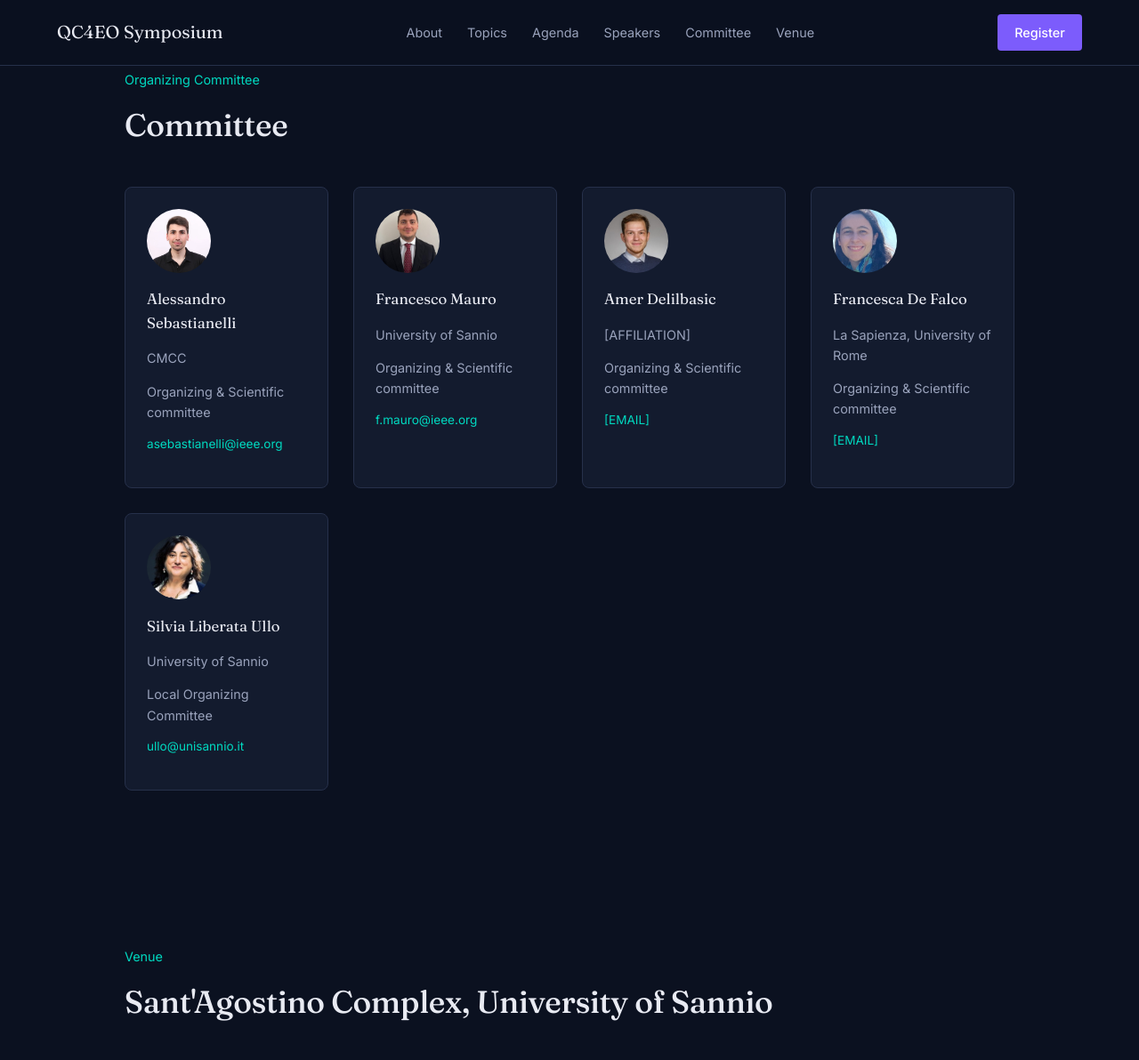
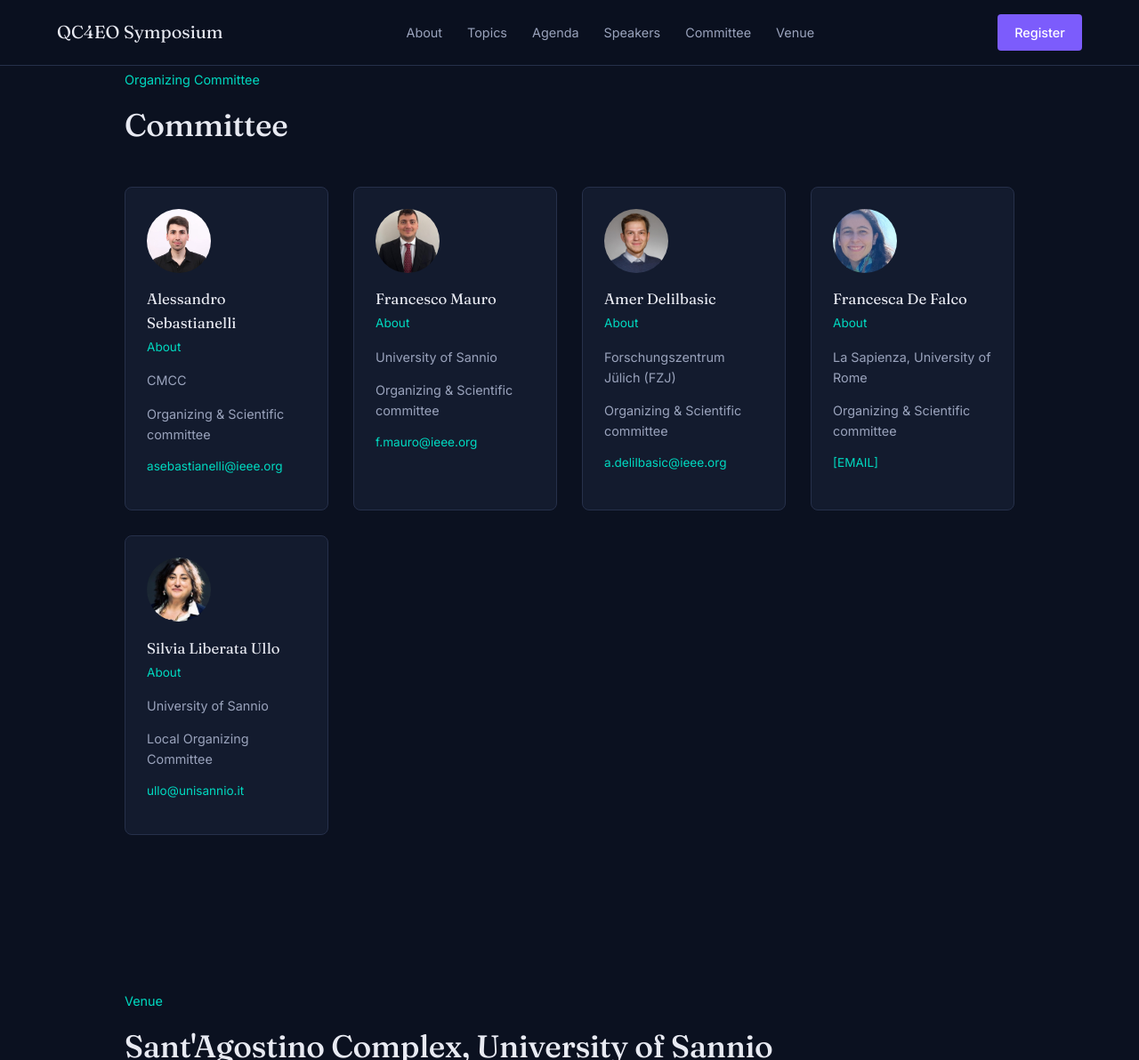
Before and after one commit to IEEE-QUEST-QC4EO/assembly-qc4eo-2026, a Jekyll site: the page built from index.md, in a window 1280 px wide and 1400 px high, scrolled down 3427 px, cut to the strip 0-1192 px from the top of the window. Shown: the whole strip at 89% size. Built offline with Jekyll 4.4.1, drawn with Linux system fonts in a browser that asks for light colours.

Commit message:
adding link

```diff
--- a/_config.yml
+++ b/_config.yml
@@ -20,26 +20,31 @@ organizers:
     role: "Organizing & Scientific committee"
     email: "asebastianelli@ieee.org"
     photo: "/assets/img/speakers/asebastianelli.png"
+    web: "https://alessandrosebastianelli.github.io/"
   - name: "Francesco Mauro"
     affiliation: "University of Sannio"
     email: "f.mauro@ieee.org"
     role: "Organizing & Scientific committee"
     photo: "/assets/img/speakers/fmauro.jpg"
+    web: "https://www.linkedin.com/in/f-mauro/"
   - name: "Amer Delilbasic"
-    affiliation: "[AFFILIATION]"
-    email: "[EMAIL]"
+    affiliation: "Forschungszentrum Jülich (FZJ)"
+    email: "a.delilbasic@ieee.org"
     role: "Organizing & Scientific committee"
     photo: "/assets/img/speakers/adelilbasic.jpg"
+    web: "https://www.linkedin.com/in/delilbasic"
   - name: "Francesca De Falco"
     affiliation: "La Sapienza, University of Rome"
     email: "[EMAIL]"
     role: "Organizing & Scientific committee"
     photo: "/assets/img/speakers/ffalco.jpg"
+    web: "https://linkedin.com/in/francesca-de-falco-a50748254"
   - name: "Silvia Liberata Ullo"
     affiliation: "University of Sannio"
     email: "ullo@unisannio.it"
     role: "Local Organizing Committee"
     photo: "/assets/img/speakers/sullo.jpg"
+    web: "https://www.linkedin.com/in/silvia-liberata-ullo-67280717/"
 
 topics:
   - "Quantum Computing Fundamentals"
--- a/assets/css/style.css
+++ b/assets/css/style.css
@@ -139,6 +139,7 @@ section { padding: 5rem 1.5rem; }
 .person-affiliation { color: var(--text-dim); font-size: 0.9rem; margin-bottom: 0.5rem; }
 .person-email { font-size: 0.85rem; }
 .person-bio { font-size: 0.9rem; color: var(--text-dim); margin-top: 0.6rem; }
+.person-web { font-size: 0.85rem; margin-top: 0.2rem; }
 
 /* ---- Poster session callout ---- */
 .callout {
--- a/index.md
+++ b/index.md
@@ -115,6 +115,7 @@ layout: default
         <div class="person-card">
           <img src="{{ o.photo | relative_url }}" alt="{{ o.name }}" class="person-photo">
           <p class="person-name">{{ o.name }}</p>
+          <p class="person-web"><a href="{{ o.web }}" target="_blank" rel="noopener">About</a></p>
           <p class="person-affiliation">{{ o.affiliation }}</p>
           <p class="person-affiliation">{{ o.role }}</p>
           <p class="person-email"><a href="mailto:{{ o.email }}">{{ o.email }}</a></p>
```
Also changed, not shown: assets/img/speakers/adelilbasic.jpg.
